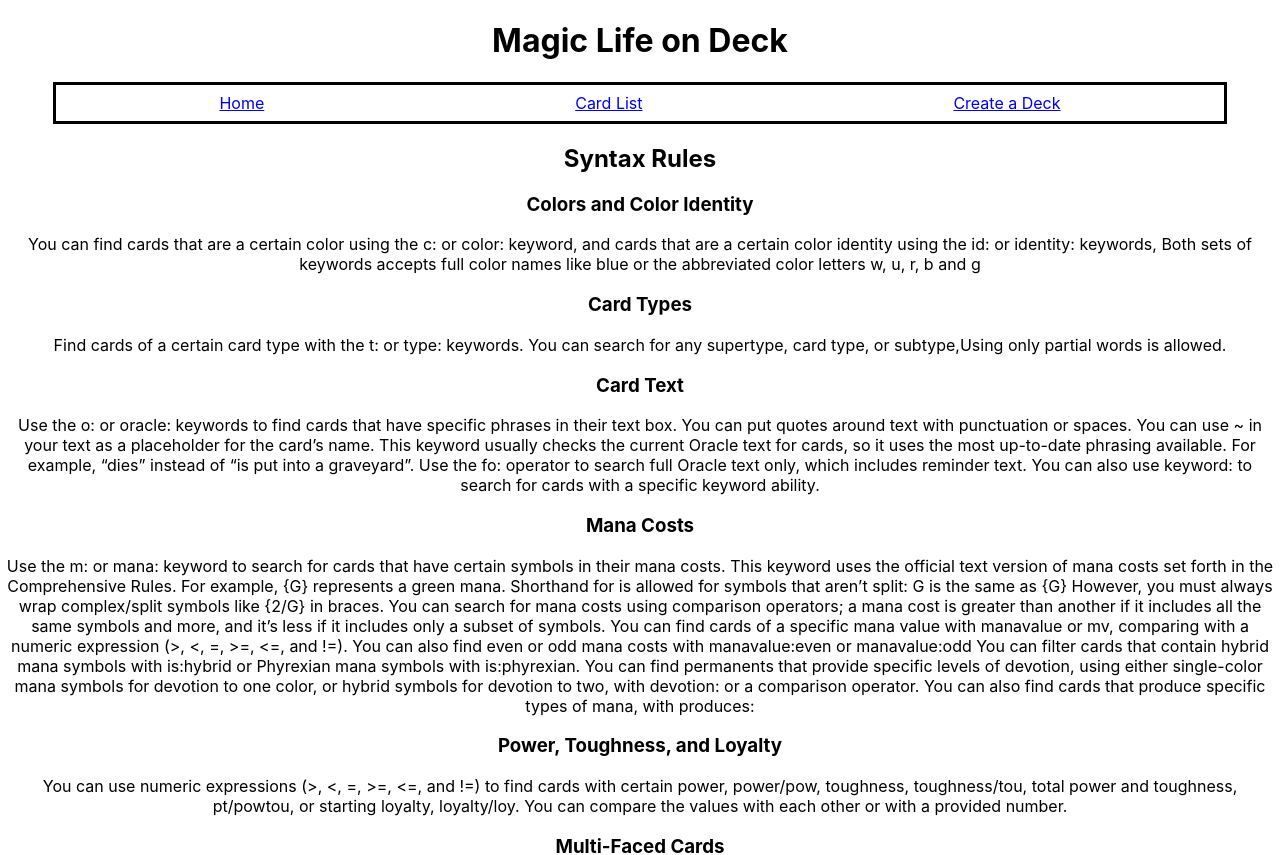
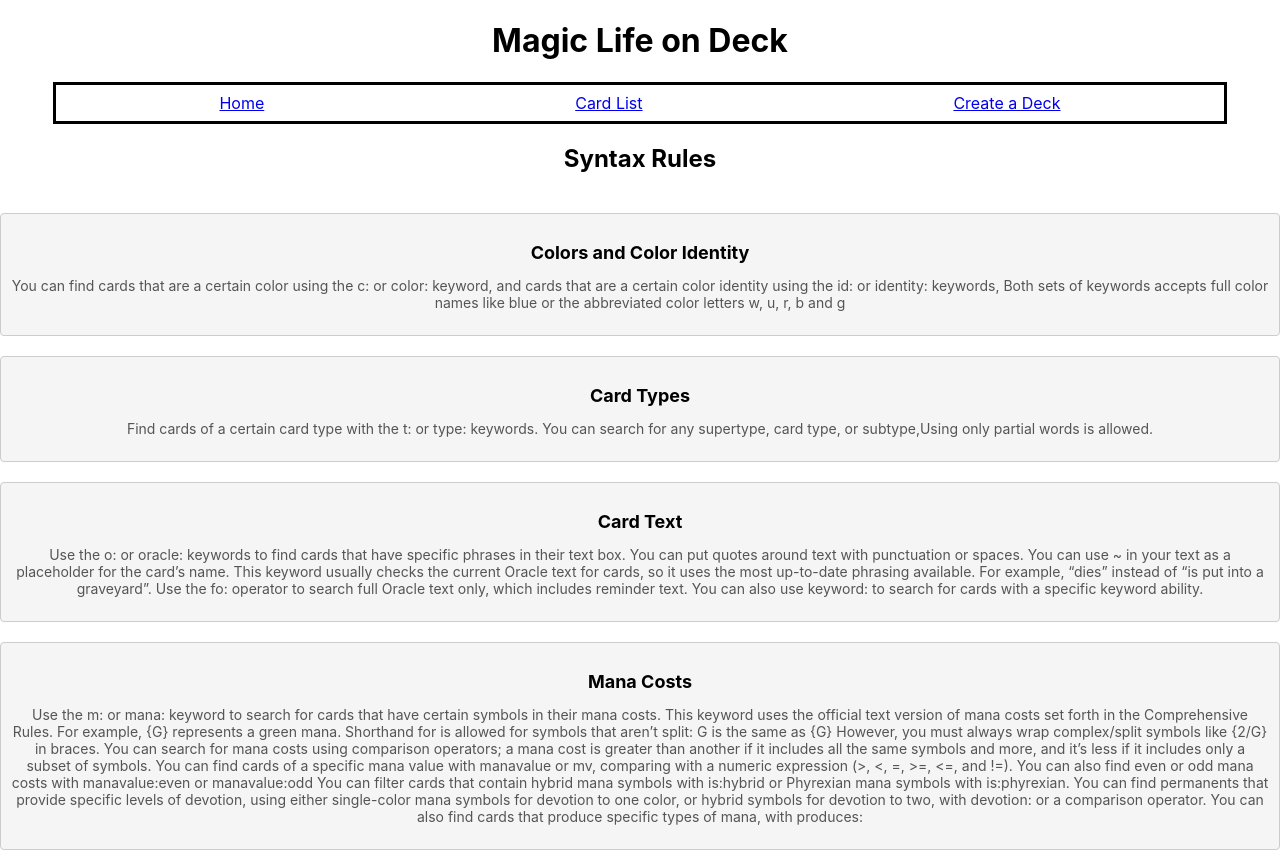
Before and after one commit to undftdcreed/Do-You-Pay-the-1-, a React (Create React App) app: page / in a window 1280 px wide. Shown: the top 855 px of the page. Built offline with nearby package versions, Linux system fonts and the light colour scheme; no server answers.

Commit message:
added css to syntax page

```diff
--- a/src/App.css
+++ b/src/App.css
@@ -36,3 +36,33 @@
     transform: rotate(360deg);
   }
 }
+
+
+.syntax-grid{
+  display: grid;
+  grid-template-columns: repeat(auto-fit, minimax(200px, 1fr));
+  gap: 20px;
+}
+
+.syntax-card{
+  background-color: #f5f5f5;
+  border: 1px solid #ccc;
+  padding: 10px;
+  border-radius: 4px;
+  transition: transform 0.3s ease;
+  cursor: pointer;
+}
+
+.syntax-card:hover{
+  transform: scale(1.05);
+}
+
+.syntax-card h3 {
+  font-size: 18px;
+  margin-bottom: 8px;
+}
+
+.syntax-card p {
+  font-size: 14px;
+  color: #555;
+}
--- a/src/pages/SyntaxPage.js
+++ b/src/pages/SyntaxPage.js
@@ -59,13 +59,14 @@
   ];
 
   return (
-    <div>
+
+      <div className="syntax-grid">
       <h2>Syntax Rules</h2>
       {SyntaxRules.map((rule, index) => (
-        <div key={index}>
+        <div className="syntax-card" key={index}>
           <h3>{rule.rule}</h3>
           <p>{rule.description}</p>
-    </div>
+          </div>
       ))}
       </div>
   );
```
